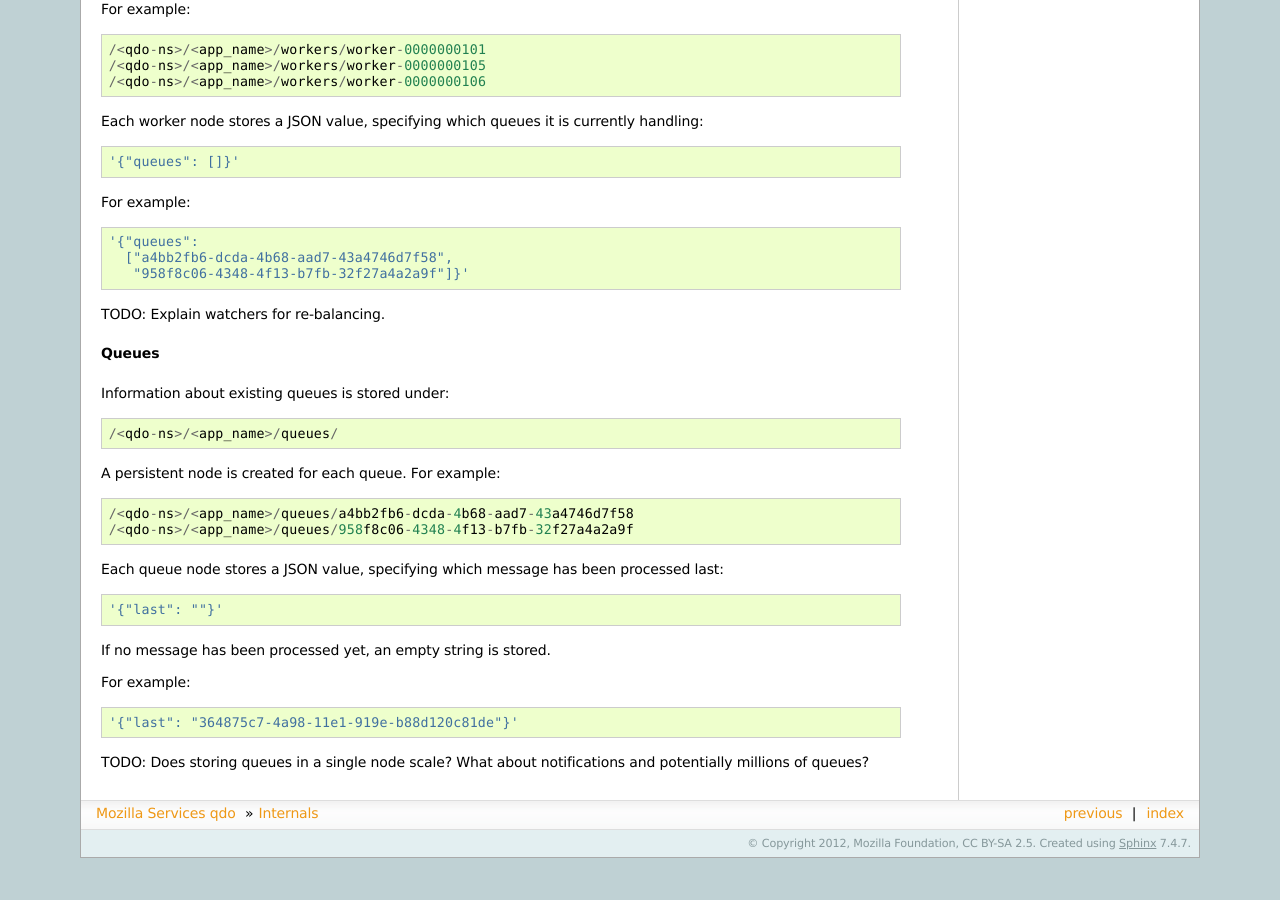
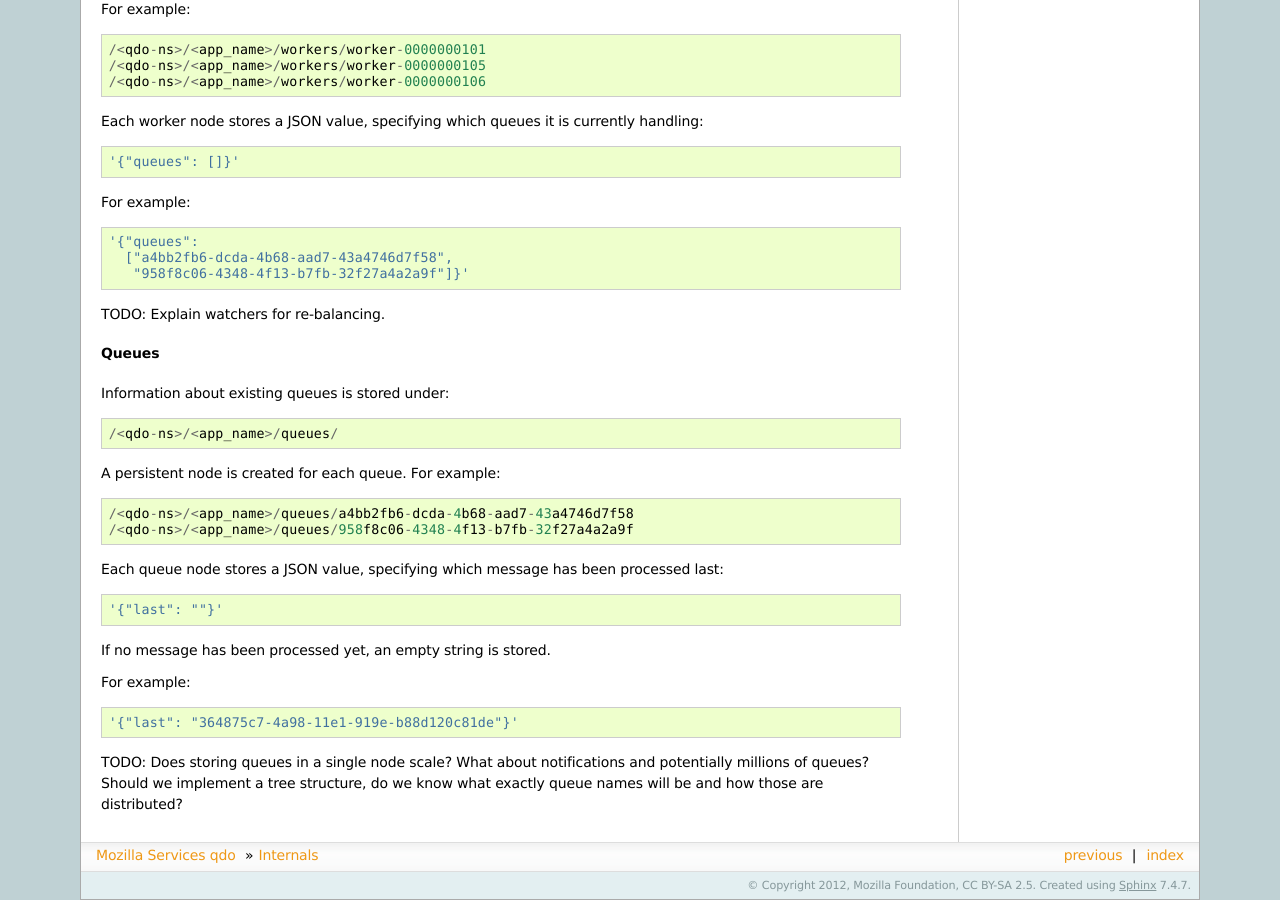
Before and after one commit to mozilla-services/qdo, a Sphinx documentation site: the page built from docs/internals.rst, in a window 1280 px wide and 900 px high, scrolled down 686 px. Built offline with Sphinx 7.4.7, drawn with Linux system fonts in a browser that asks for light colours; before the commit the page ends 1544 px from its top, so only the background shows below that.

Commit message:
add possible solution for massive queue numbers

```diff
--- a/docs/internals.rst
+++ b/docs/internals.rst
@@ -99,4 +99,5 @@ For example:
     '{"last": "364875c7-4a98-11e1-919e-b88d120c81de"}'
 
 TODO: Does storing queues in a single node scale? What about notifications
-and potentially millions of queues?
+and potentially millions of queues? Should we implement a tree structure,
+do we know what exactly queue names will be and how those are distributed?
```
